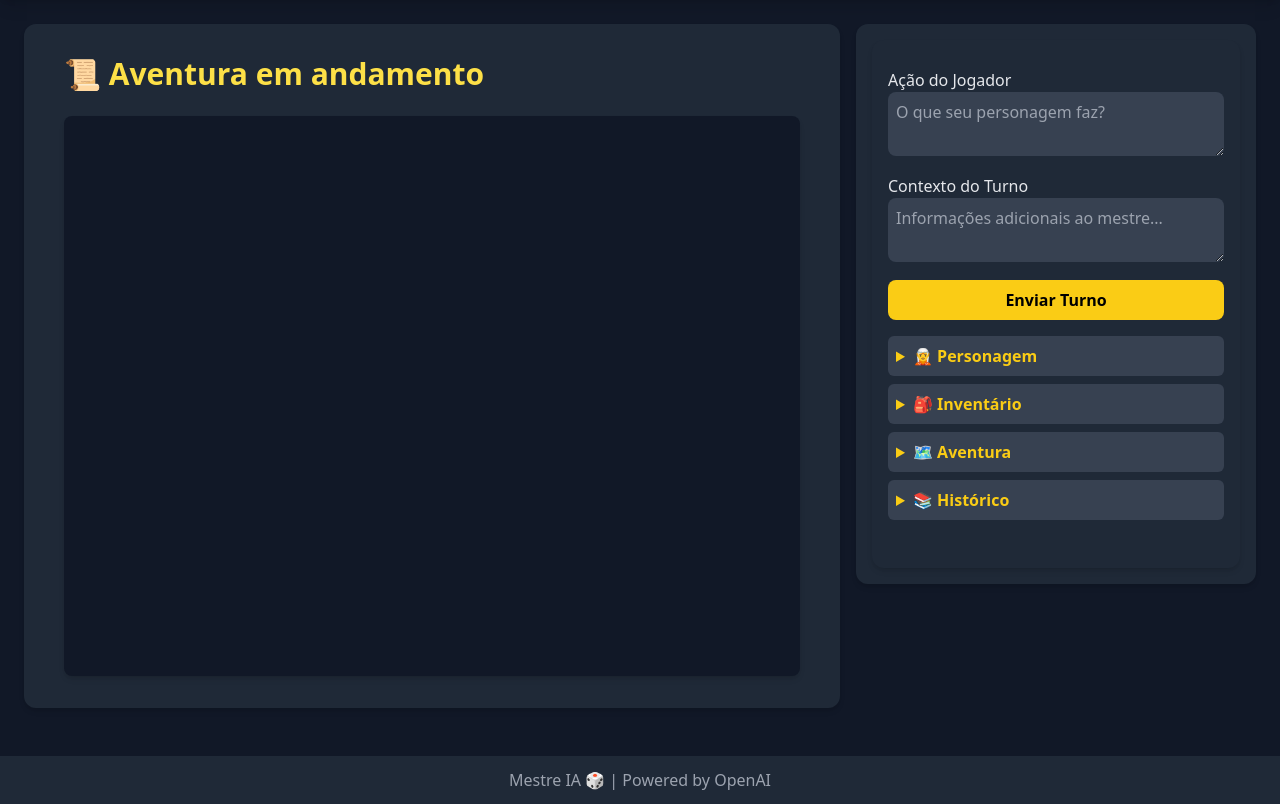
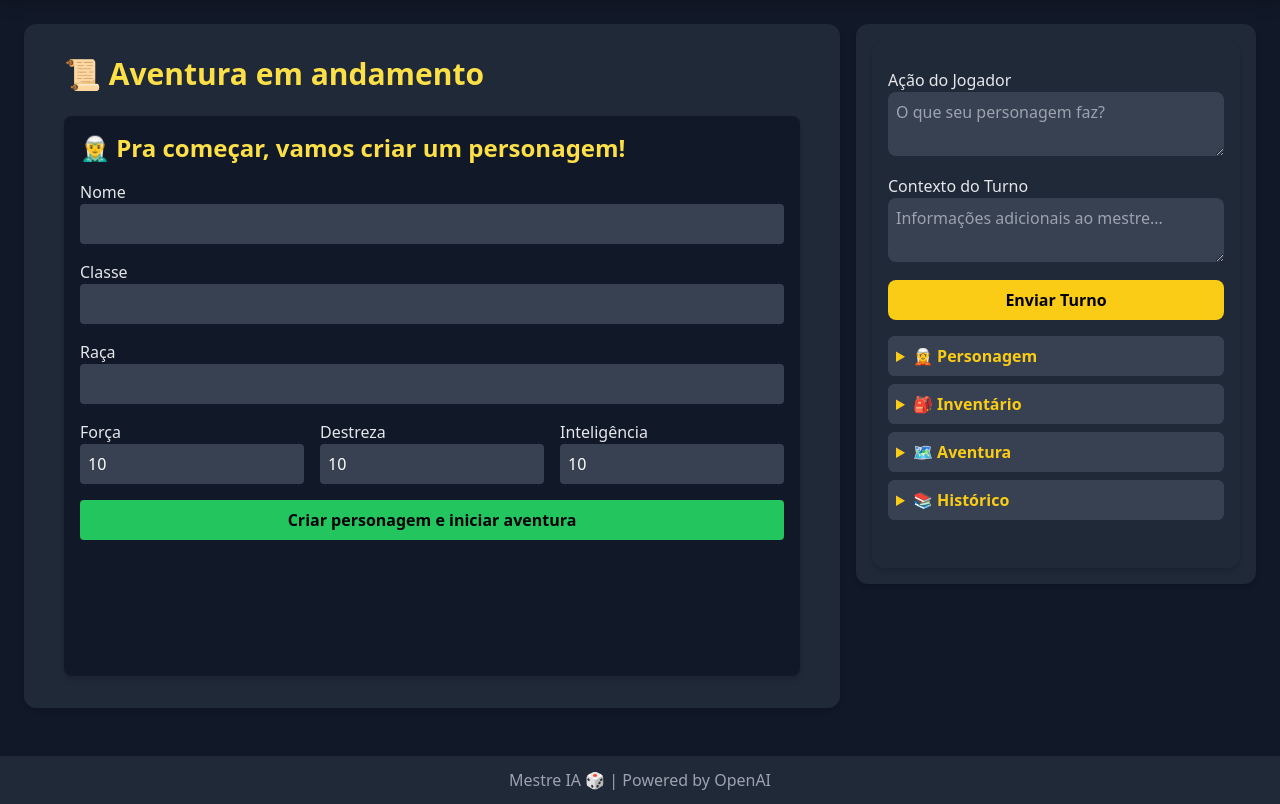
Before and after one commit to BrunoReis136/corujal_rpg, a Flask app: template templates/dashboard.html in a window 1280 px wide. Shown: the part 128-932 px from the top of the page. Run offline with Flask 3, Linux system fonts and the light colour scheme; the template is opened without the code that fills it: values that come from a table or form of the project are taken from there, others are empty; some libraries are stand-ins or nearby versions.

Commit message:
Update dashboard.html

```diff
--- a/templates/dashboard.html
+++ b/templates/dashboard.html
@@ -8,12 +8,53 @@
 
   <!-- Área de exibição dos turnos -->
   <div id="turno-historico" class="bg-gray-900 text-gray-100 p-4 rounded-lg shadow-md h-[70vh] overflow-y-auto">
-    {% for msg in mensagens %}
-      <div class="mb-4">
-        <p class="text-sm text-gray-400">{{ msg.criado_em.strftime('%d/%m %H:%M') }} - <span class="font-bold text-yellow-400">{{ msg.autor }}</span>:</p>
-        <p class="text-md">{{ msg.mensagem }}</p>
+   {% if not personagem %}
+    <h2 class="text-2xl font-bold text-yellow-300 mb-4">🧝‍♂️ Pra começar, vamos criar um personagem!</h2>
+    <form method="POST" action="{{ url_for('criar_personagem') }}" class="space-y-4">
+      {{ personagem_form.hidden_tag() }}
+      <div>
+        {{ personagem_form.nome.label(class_="text-gray-200") }}
+        {{ personagem_form.nome(class_="w-full p-2 rounded bg-gray-700 text-white") }}
       </div>
-    {% endfor %}
+      <div>
+        {{ personagem_form.classe.label(class_="text-gray-200") }}
+        {{ personagem_form.classe(class_="w-full p-2 rounded bg-gray-700 text-white") }}
+      </div>
+      <div>
+        {{ personagem_form.raca.label(class_="text-gray-200") }}
+        {{ personagem_form.raca(class_="w-full p-2 rounded bg-gray-700 text-white") }}
+      </div>
+      <div class="grid grid-cols-3 gap-4">
+        <div>
+          {{ personagem_form.forca.label(class_="text-gray-200") }}
+          {{ personagem_form.forca(class_="w-full p-2 rounded bg-gray-700 text-white") }}
+        </div>
+        <div>
+          {{ personagem_form.destreza.label(class_="text-gray-200") }}
+          {{ personagem_form.destreza(class_="w-full p-2 rounded bg-gray-700 text-white") }}
+        </div>
+        <div>
+          {{ personagem_form.inteligencia.label(class_="text-gray-200") }}
+          {{ personagem_form.inteligencia(class_="w-full p-2 rounded bg-gray-700 text-white") }}
+        </div>
+      </div>
+      <div>
+        <button type="submit" name="criar_personagem" class="w-full bg-green-500 text-black font-bold py-2 rounded hover:bg-green-400 transition">
+          Criar personagem e iniciar aventura
+        </button>
+      </div>
+    </form>
+  {% else %}
+    <!-- Exibição do histórico de mensagens -->
+    <div id="turno-historico" class="bg-gray-900 text-gray-100 p-4 rounded-lg shadow-md h-[70vh] overflow-y-auto">
+      {% for msg in mensagens %}
+        <div class="mb-4">
+          <p class="text-sm text-gray-400">{{ msg.criado_em.strftime('%d/%m %H:%M') }} - <span class="font-bold text-yellow-400">{{ msg.autor }}</span>:</p>
+          <p class="text-md">{{ msg.mensagem }}</p>
+        </div>
+      {% endfor %}
+    </div>
+  {% endif %}
   </div>
 </div>
 {% endblock %}
```
